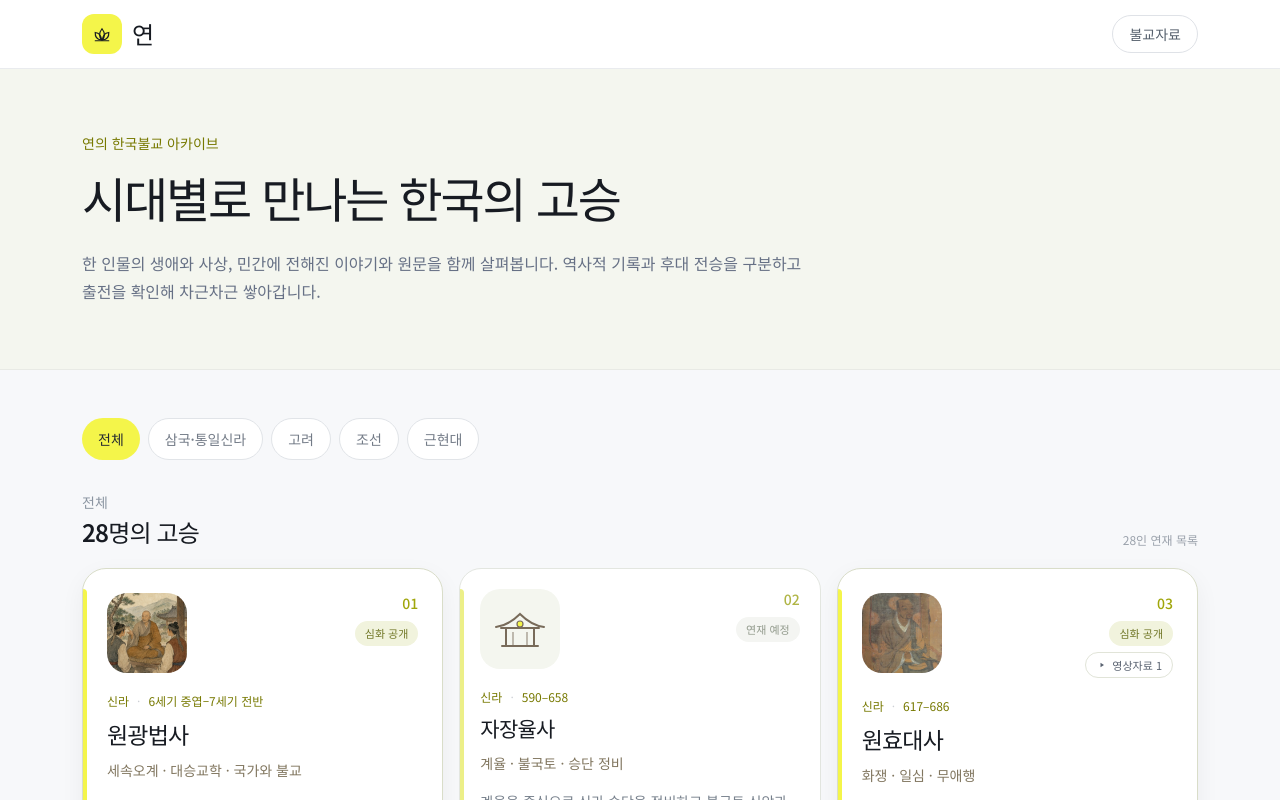
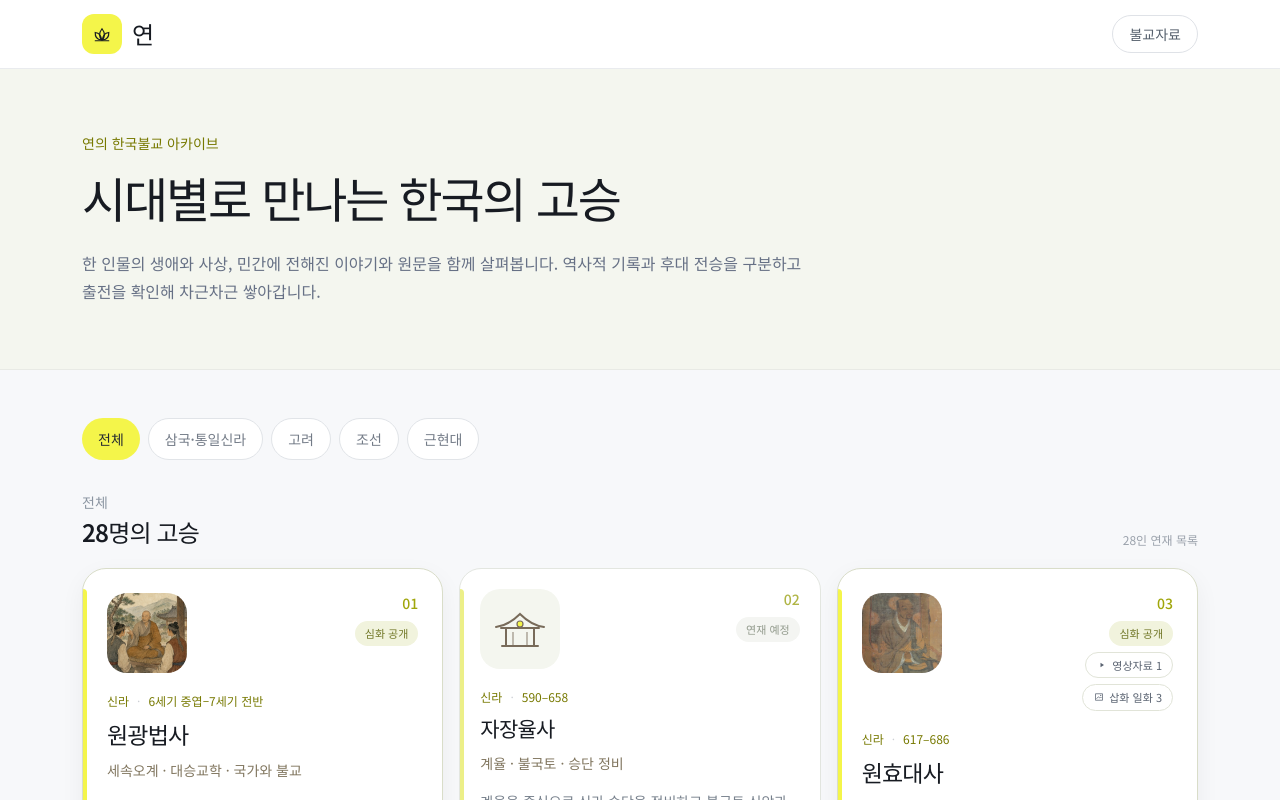
Before and after one commit to bcrow1102/yun, a Next.js app: page /resources/masters in a window 1280 px wide. Shown: the top 800 px of the page. Built offline with nearby package versions, Linux system fonts and the light colour scheme.

Commit message:
삽화 일화 바록기 추가

```diff
--- a/app/resources/masters/page.tsx
+++ b/app/resources/masters/page.tsx
@@ -391,6 +391,35 @@ export default function KoreanMastersPage() {
                                                                 영상자료 {master.videos.length}
                                                             </Link>
                                                         ) : null}
+                                                        {master.slug === "wonhyo" ? (
+                                                            <Link
+                                                                href="/resources/masters/wonhyo/illustrations"
+                                                                className="inline-flex items-center gap-1 rounded-full border border-[#E1E4D8] bg-white px-2.5 py-1 text-[11px] text-[#596270] transition hover:border-[#D6D96A] hover:bg-[#FDFDC7] hover:text-[#252A31]"
+                                                                aria-label="원효대사 삽화 일화 3편 보기"
+                                                            >
+                                                                <svg
+                                                                    viewBox="0 0 24 24"
+                                                                    fill="none"
+                                                                    className="h-3 w-3"
+                                                                    aria-hidden="true"
+                                                                >
+                                                                    <path
+                                                                        d="M5 5.5h14v13H5z"
+                                                                        stroke="currentColor"
+                                                                        strokeWidth="1.5"
+                                                                    />
+                                                                    <path
+                                                                        d="m7.5 15 3.2-3.4 2.5 2.3 1.9-2 1.4 1.5"
+                                                                        stroke="currentColor"
+                                                                        strokeWidth="1.5"
+                                                                        strokeLinecap="round"
+                                                                        strokeLinejoin="round"
+                                                                    />
+                                                                    <circle cx="15.5" cy="8.8" r="1.2" fill="currentColor" />
+                                                                </svg>
+                                                                삽화 일화 3
+                                                            </Link>
+                                                        ) : null}
                                                     </div>
                                                 </div>
                                             </div>
```
